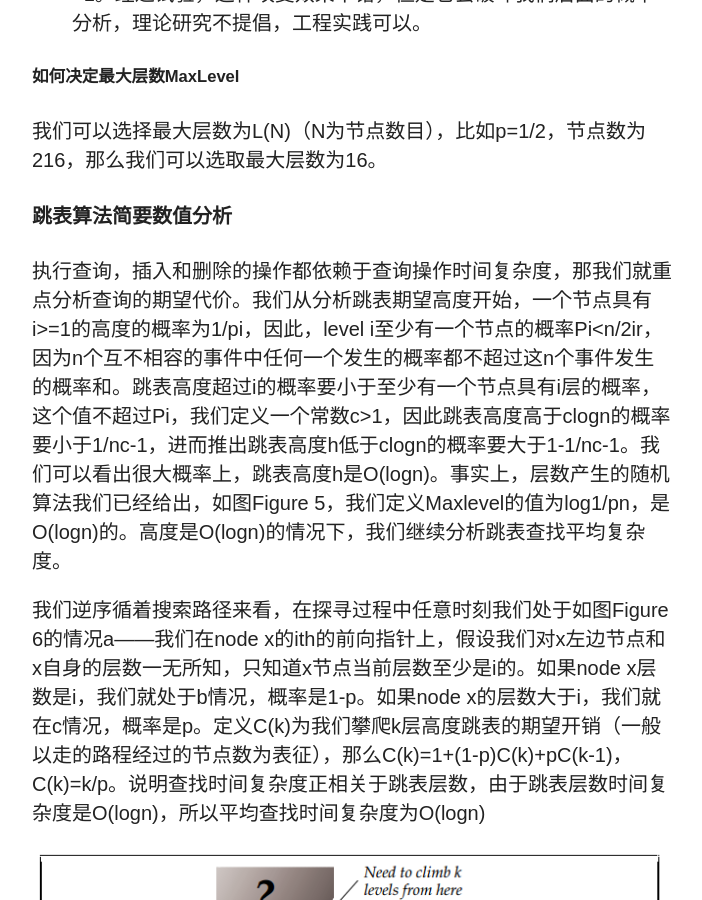
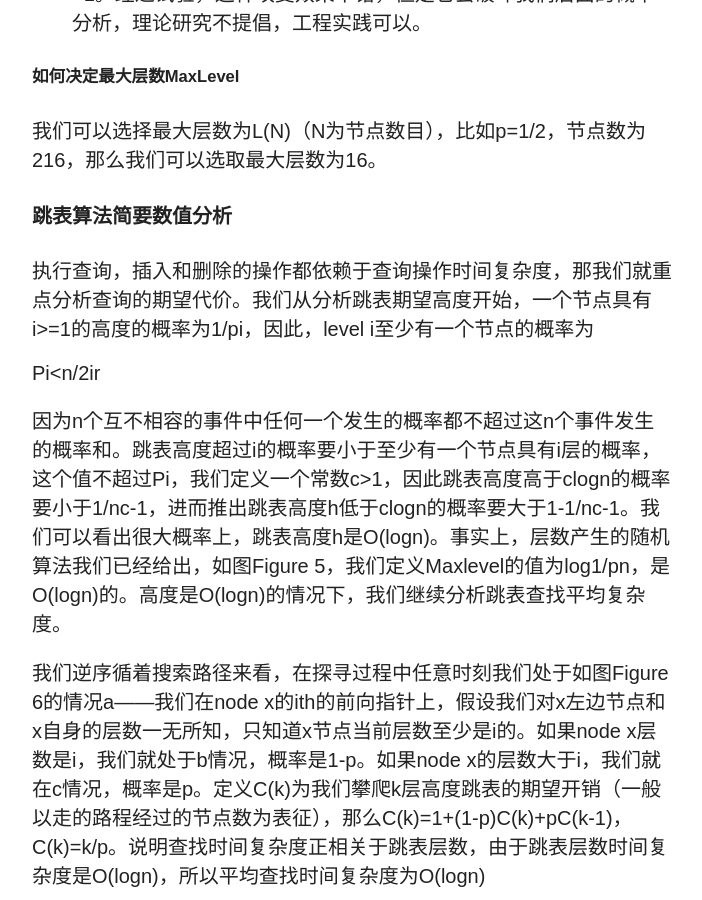
Before and after one commit to wuyu201321060203/wuyu201321060203.github.io, a Jekyll site: the page built from _posts/2015-03-11-SkipLists.md, in a window 1280 px wide and 900 px high, scrolled down 6224 px. Shown: the whole window, without its empty margins (318-1020 px from the left). Built offline with Jekyll 4.4.1, drawn with Linux system fonts in a browser that asks for light colours; nearby versions of some CDN libraries; some web fonts are replaced; comment, search, counter and statistics services are not loaded; some of the changed lines change nothing that is shown; some of the changed text lies outside the part shown.

Commit message:
Merge https://github.com/wuyu201321060203/wuyu201321060203.github.io

```diff
--- a/_posts/2015-03-11-SkipLists.md
+++ b/_posts/2015-03-11-SkipLists.md
@@ -24,7 +24,7 @@ Skip lists是一种可以在一定程度上替代平衡树的数据结构，它
 
 ![](/images/skiplist1.png)
 
-如果链表中数据是有序的，并且每两个节点中有一个节点拥有一个指向其前方两步远的节点的指针，像下图的样子，那么我们只需要检查不超过 $ \lceil \frac{2}{n} \rceil $+1个节点就可以找到指定数据。
+如果链表中数据是有序的，并且每两个节点中有一个节点拥有一个指向其前方两步远的节点的指针，像下图的样子，那么我们只需要检查不超过$ X_M^j $个节点就可以找到指定数据。
 
 ![](/images/skiplist2.png)
 
@@ -90,7 +90,11 @@ Skip lists是一种可以在一定程度上替代平衡树的数据结构，它
 
 ####跳表算法简要数值分析
 
-执行查询，插入和删除的操作都依赖于查询操作时间复杂度，那我们就重点分析查询的期望代价。我们从分析跳表期望高度开始，一个节点具有i>=1的高度的概率为1/pi，因此，level i至少有一个节点的概率Pi<n/2ir，因为n个互不相容的事件中任何一个发生的概率都不超过这n个事件发生的概率和。跳表高度超过i的概率要小于至少有一个节点具有i层的概率，这个值不超过Pi，我们定义一个常数c>1，因此跳表高度高于clogn的概率要小于1/nc-1，进而推出跳表高度h低于clogn的概率要大于1-1/nc-1。我们可以看出很大概率上，跳表高度h是O(logn)。事实上，层数产生的随机算法我们已经给出，如图Figure 5，我们定义Maxlevel的值为log1/pn，是O(logn)的。高度是O(logn)的情况下，我们继续分析跳表查找平均复杂度。
+执行查询，插入和删除的操作都依赖于查询操作时间复杂度，那我们就重点分析查询的期望代价。我们从分析跳表期望高度开始，一个节点具有i>=1的高度的概率为1/pi，因此，level i至少有一个节点的概率为
+
+Pi<n/2ir
+
+因为n个互不相容的事件中任何一个发生的概率都不超过这n个事件发生的概率和。跳表高度超过i的概率要小于至少有一个节点具有i层的概率，这个值不超过Pi，我们定义一个常数c>1，因此跳表高度高于clogn的概率要小于1/nc-1，进而推出跳表高度h低于clogn的概率要大于1-1/nc-1。我们可以看出很大概率上，跳表高度h是O(logn)。事实上，层数产生的随机算法我们已经给出，如图Figure 5，我们定义Maxlevel的值为log1/pn，是O(logn)的。高度是O(logn)的情况下，我们继续分析跳表查找平均复杂度。
 
 我们逆序循着搜索路径来看，在探寻过程中任意时刻我们处于如图Figure 6的情况a——我们在node x的ith的前向指针上，假设我们对x左边节点和x自身的层数一无所知，只知道x节点当前层数至少是i的。如果node x层数是i，我们就处于b情况，概率是1-p。如果node x的层数大于i，我们就在c情况，概率是p。定义C(k)为我们攀爬k层高度跳表的期望开销（一般以走的路程经过的节点数为表征），那么C(k)=1+(1-p)C(k)+pC(k-1)，C(k)=k/p。说明查找时间复杂度正相关于跳表层数，由于跳表层数时间复杂度是O(logn)，所以平均查找时间复杂度为O(logn)
 
```
